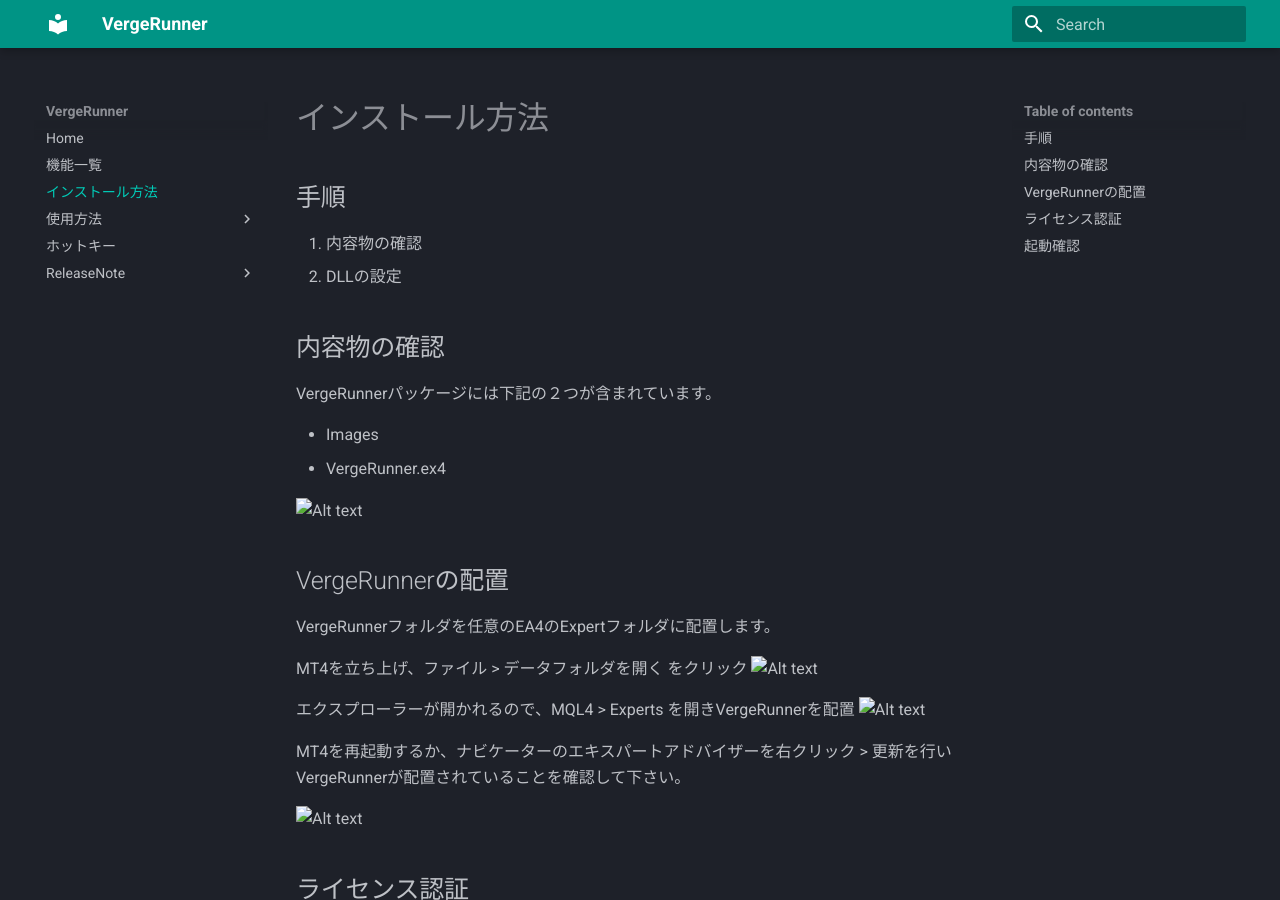
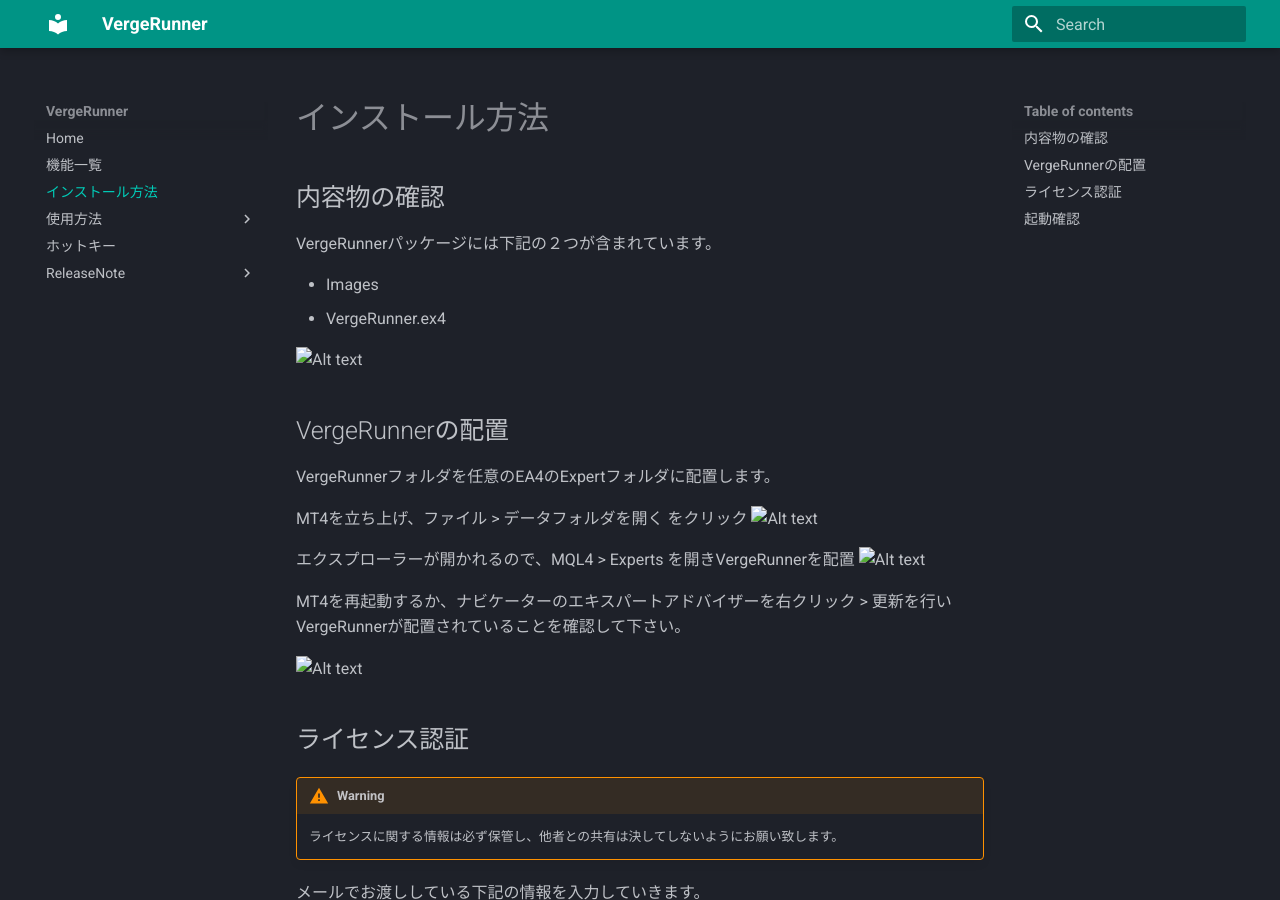
Before and after one commit to TakahiroNishigaki/vergerunner_docs, an MkDocs documentation site: the page built from docs/how_to_install.md, in a window 1280 px wide and 900 px high. Built offline with MkDocs 1.6.1 and Material for MkDocs 9.7.7, drawn with Linux system fonts in a browser that asks for light colours; old or Windows-style settings are respelled for this version of MkDocs.

Commit message:
記事更新

```diff
--- a/docs/how_to_install.md
+++ b/docs/how_to_install.md
@@ -1,8 +1,4 @@
 # インストール方法
-
-## 手順
-1. 内容物の確認
-2. DLLの設定
 
 ## 内容物の確認
 VergeRunnerパッケージには下記の２つが含まれています。
```
